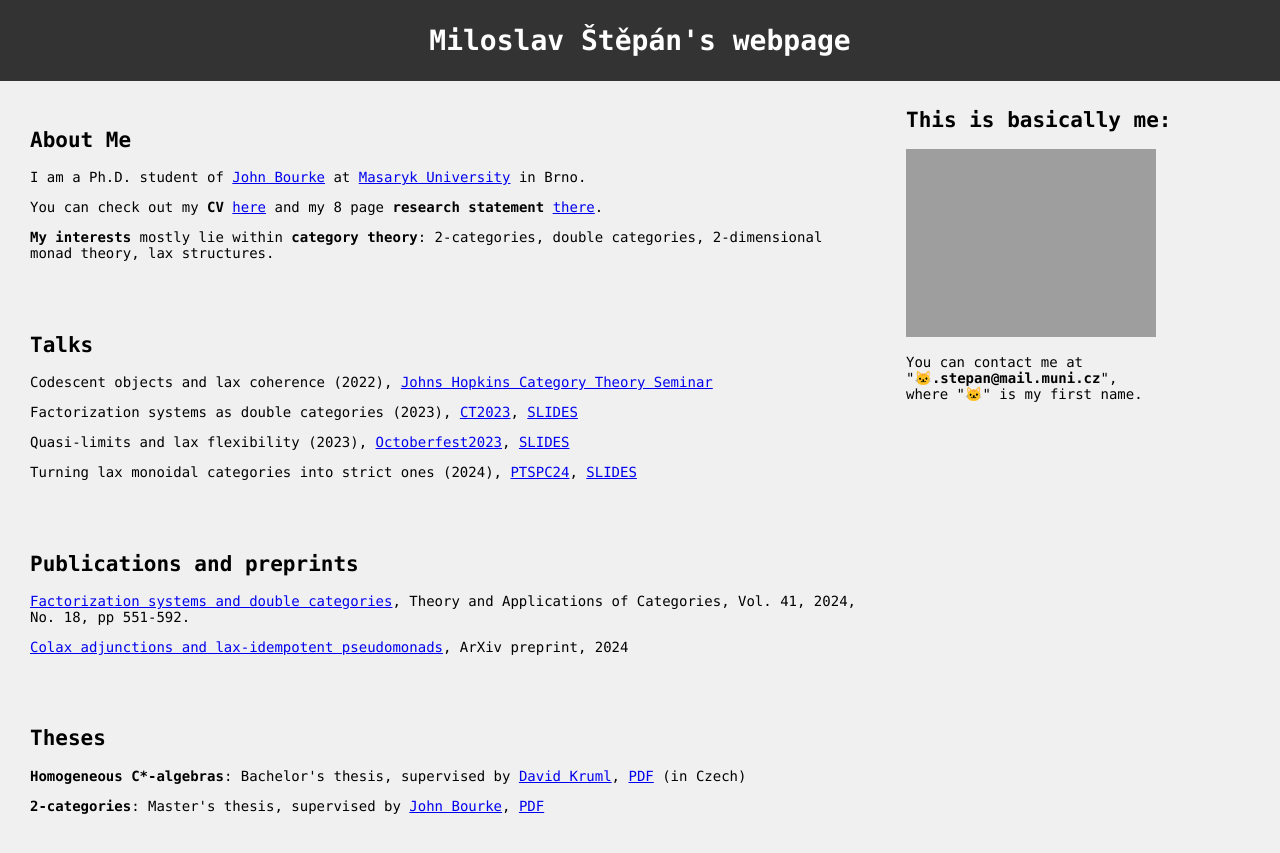
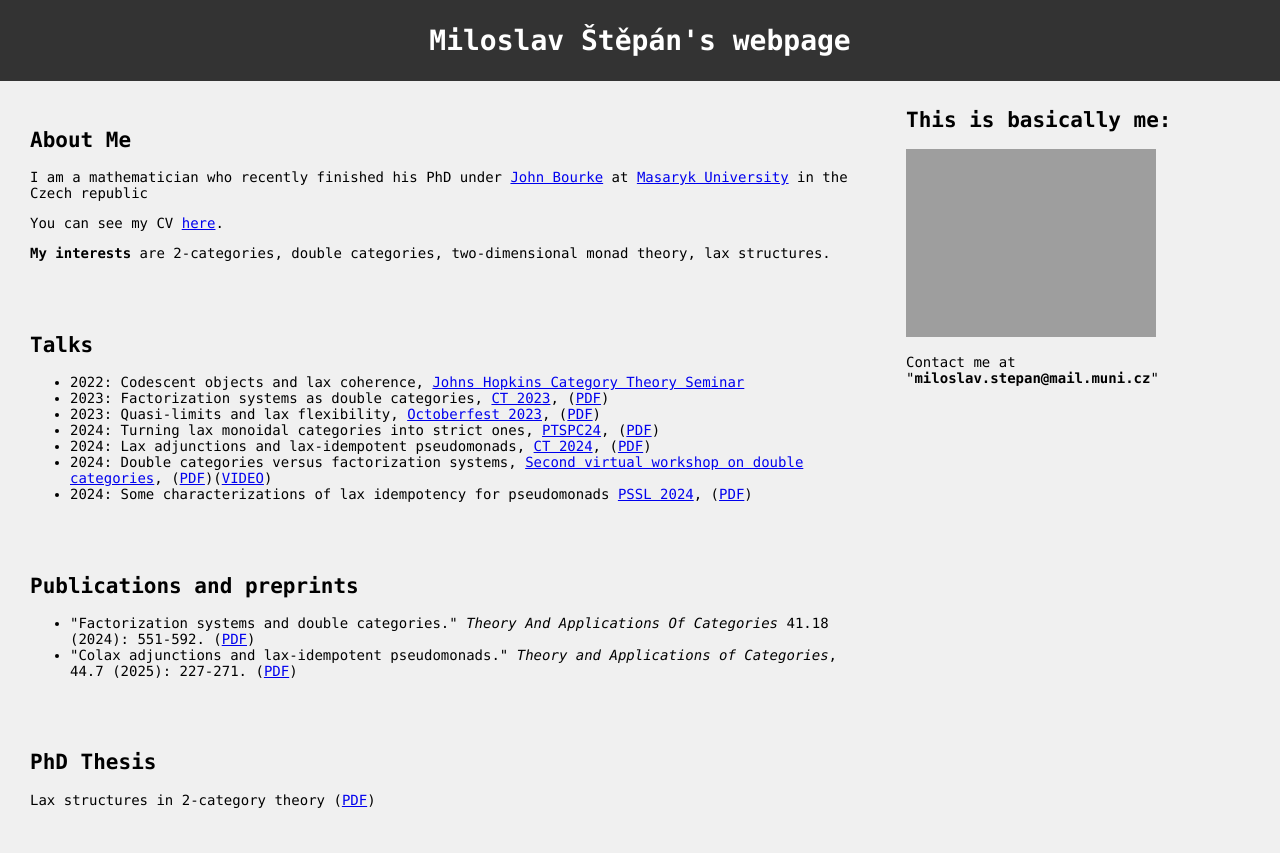
Before and after one commit to MiloslavStepan/MiloslavStepan.github.io, a Jekyll site: the page built from README.md, in a window 1280 px wide. Shown: the top 853 px of the page. Built offline with Jekyll 4.4.1, drawn with Linux system fonts in a browser that asks for light colours; our own code applies the rules of GitHub Pages for plain Markdown files.

Commit message:
Update home.html

```diff
--- a/_layouts/home.html
+++ b/_layouts/home.html
@@ -65,30 +65,42 @@
   <div class="column">
 	<section>
         <h2>About Me</h2>
-        <p>I am a Ph.D. student of <a href="https://www.math.muni.cz/~bourkej/">John Bourke</a> at <a href="https://www.sci.muni.cz/en">Masaryk University</a> in Brno. </p>
-		<p> You can check out my <b>CV</b> <a href="https://www.math.muni.cz/~stepan/cv.pdf">here</a> and my 8 page <b>research statement</b> <a href="https://www.math.muni.cz/~stepan/research_statement.pdf">there</a>.</p>
-		<p><b>My interests</b> mostly lie within <b>category theory</b>: 2-categories, double categories, 2-dimensional monad theory, lax structures.</p>
+		<p>I am a mathematician who recently finished his PhD under <a href="https://www.math.muni.cz/~bourkej/">John Bourke</a> at <a href="https://www.sci.muni.cz/en">Masaryk University</a> in the Czech republic</p>
+		<p>You can see my CV <a href="Files/cv_stepan.pdf">here</a>.</p>
+		<p><strong>My interests</strong> are 2-categories, double categories, two-dimensional monad theory, lax structures. </p>
     </section>
+
+
+
+
 
 	<section>
         <h2>Talks</h2>
-        <p>Codescent objects and lax coherence (2022), <a href="https://math.jhu.edu/~eriehl/ct/">Johns Hopkins Category Theory Seminar</a></p>
-        <p>Factorization systems as double categories (2023), <a href="https://sites.uclouvain.be/ct2023/">CT2023</a>, <a href="https://www.math.muni.cz/~stepan/2023%20Stepan%20CT23.pdf">SLIDES</a></p>
-		<p>Quasi-limits and lax flexibility (2023), <a href="https://richardblute.ca/octoberfest-2023/">Octoberfest2023</a>, <a href="https://www.math.muni.cz/~stepan/2023%20Stepan%20OF23.pdf">SLIDES</a></p>
-		<p>Turning lax monoidal categories into strict ones (2024), <a href="https://www.ioc.ee/~cneste/ptspc-workshop/2024.html">PTSPC24</a>, <a href="https://www.math.muni.cz/~stepan/2024%20Stepan%20PTSPC24.pdf">SLIDES</a></p>
+
+		<ul>
+		<li>2022: Codescent objects and lax coherence, <a href="https://math.jhu.edu/~eriehl/ct/">Johns Hopkins Category Theory Seminar</a></li>
+		<li>2023: Factorization systems as double categories, <a href="https://sites.uclouvain.be/ct2023/">CT 2023</a>, (<a href="Files/2023.07%20CT23%20Slides.pdf">PDF</a>)</li>
+		<li>2023: Quasi-limits and lax flexibility, <a href="https://richardblute.ca/octoberfest-2023/">Octoberfest 2023</a>, (<a href="Files/2023.10%20Octoberfest%20Slides.pdf">PDF</a>)</li>
+		<li>2024: Turning lax monoidal categories into strict ones, <a href="https://www.ioc.ee/~cneste/ptspc-workshop/2024.html">PTSPC24</a>, (<a href="Files/2024.03%20PTSPC%20Slides.pdf">PDF</a>)</li>
+		<li>2024: Lax adjunctions and lax-idempotent pseudomonads, <a href="https://www.usc.gal/regaca/ct2024/">CT 2024</a>, (<a href="Files/2024.06%20CT24%20Slides.pdf">PDF</a>)</li>
+		<li>2024: Double categories versus factorization systems, <a href="https://bryceclarke.github.io/virtual-double-categories-workshop/">Second virtual workshop on double categories</a>, (<a href="Files/2024.10.21%20VDBLW24%20Slides.pdf">PDF</a>)(<a href="https://www.youtube.com/watch?v=DntOQL8DAKA">VIDEO</a>)</li>
+		<li>2024: Some characterizations of lax idempotency for pseudomonads <a href="https://dutchcats.github.io/PSSL-2024/">PSSL 2024</a>, (<a href="Files/2024.15.11%20PSSL109%20Slides.pdf">PDF</a>)</li>
+		</ul>
+
     </section>
 
 	<section>
         <h2>Publications and preprints</h2>
-        <p><a href="http://www.tac.mta.ca/tac/volumes/41/18/41-18abs.html">Factorization systems and double categories</a>, Theory and Applications of Categories, Vol. 41, 2024, No. 18, pp 551-592.</p>
-		<p><a href="https://arxiv.org/abs/2405.00488">Colax adjunctions and lax-idempotent pseudomonads</a>, ArXiv preprint, 2024</p>
+
+		<ul>
+		<li>&quot;Factorization systems and double categories.&quot; <em>Theory And Applications Of Categories</em> 41.18 (2024): 551-592. (<a href="http://www.tac.mta.ca/tac/volumes/41/18/41-18abs.html">PDF</a>)</li>
+		<li>&quot;Colax adjunctions and lax-idempotent pseudomonads.&quot; <em>Theory and Applications of Categories</em>, 44.7 (2025): 227-271. (<a href="http://www.tac.mta.ca/tac/volumes/44/7/44-07abs.html">PDF</a>)</li>
+		</ul>
     </section>
 
 	<section>
-        <h2>Theses</h2>
-        <p><b>Homogeneous C*-algebras</b>: Bachelor's thesis, supervised by <a href="https://www.muni.cz/en/people/3442-david-kruml">David Kruml</a>, <a href="https://www.math.muni.cz/~stepan/thesis_bc.pdf">PDF</a> (in Czech)</p>
-		<p><b>2-categories</b>: Master's thesis, supervised by <a href="https://www.math.muni.cz/~bourkej/">John Bourke</a>, <a href="https://www.math.muni.cz/~stepan/thesis_mgr.pdf">PDF</a></p>
-		<p>
+        <h2>PhD Thesis</h2>
+		Lax structures in 2-category theory (<a href="https://is.muni.cz/auth/th/qlooc/MiloslavPhD.pdf">PDF</a>)
     </p></section>
 
 
@@ -102,7 +114,7 @@
   <div class="column2"> <!-- style="background-color:#bbb;"> -->
     <h2>This is basically me:</h2>
     <img src="Miloslav%20%C5%A0t%C4%9Bp%C3%A1n's%20webpage_files/Screenshot%202024-02-07%20183805.png" alt="Description of the image" width="250">
-	<p>You can contact me at "<b>🐱.stepan@mail.muni.cz</b>",<br>where "🐱" is my first name.</p>
+	<p>Contact me at "<b>miloslav.stepan@mail.muni.cz</b>"</p>
   </div>
 </div>
 
```
